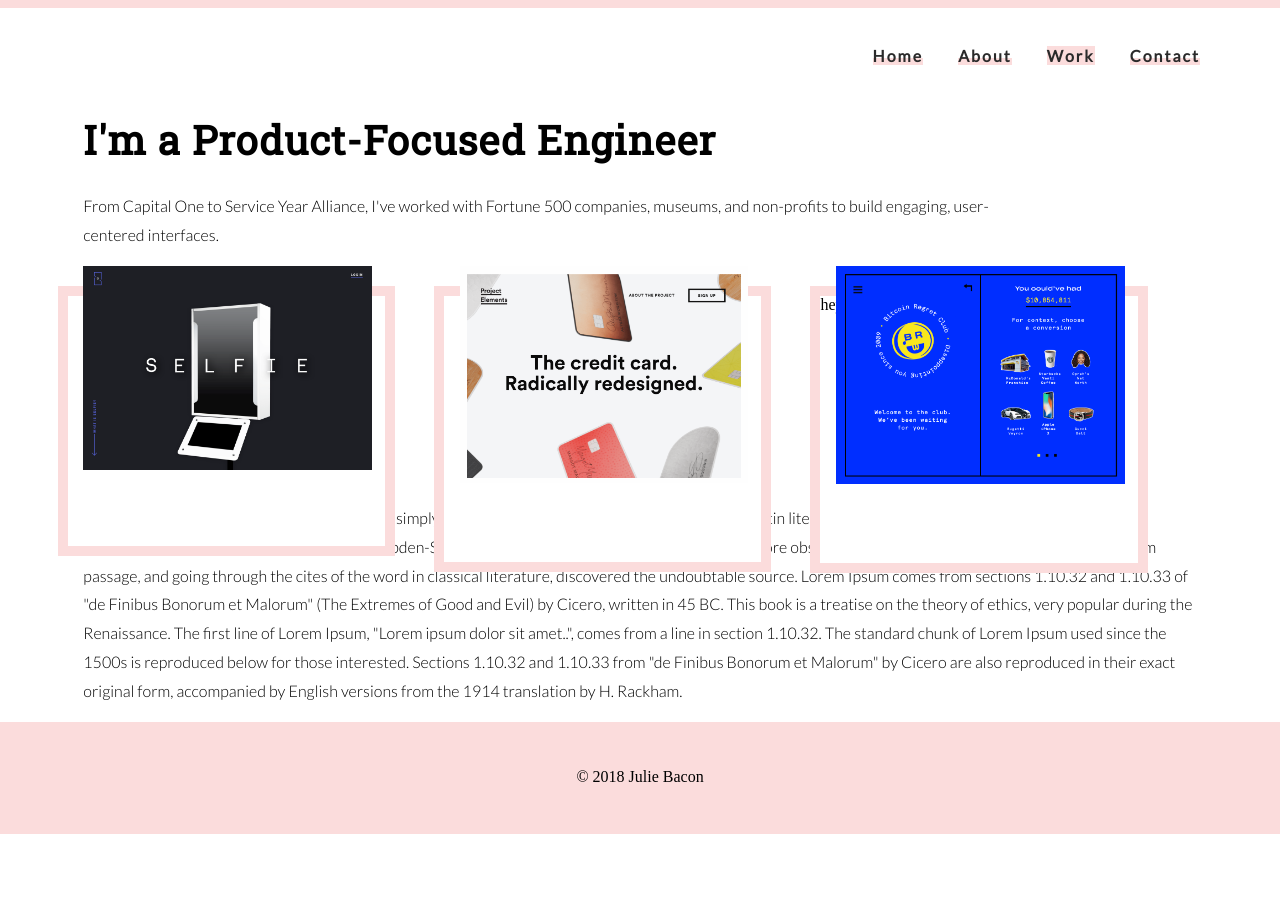
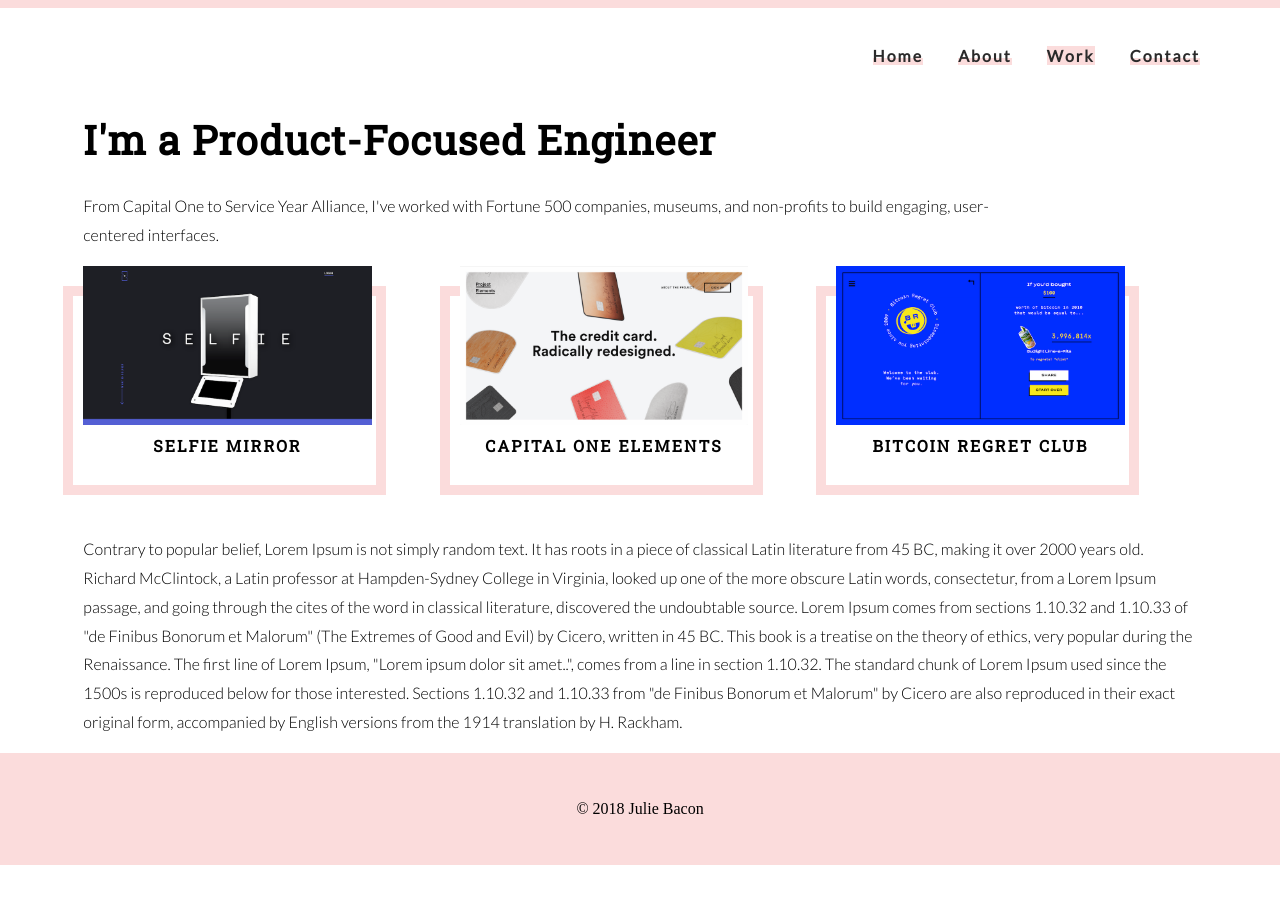
Before and after one commit to j-baconator/j-baconator.github.io, a Jekyll site: the page built from work.html, in a window 1280 px wide. Built offline with Jekyll 4.4.1, drawn with Linux system fonts in a browser that asks for light colours; nearby versions of some CDN libraries.

Commit message:
looks better now

```diff
--- a/assets/_sass/_work.scss
+++ b/assets/_sass/_work.scss
@@ -2,6 +2,7 @@
     position: relative;
     z-index: 1;
     width: 80%;
+    margin-bottom: 4rem;
 }
 
 .work__image {
@@ -13,13 +14,28 @@
 .work__frame {
     position: absolute;
     top: 20px;
-    width: 110%;
-    right: -8%;
-    height: 120%;
+    width: 105%;
+    right: -5%;
+    height: 100%;
     background-color: $white;
     // background-image: linear-gradient(-90deg, $white 0%, $pink 100%);
     border: 10px solid $pink;
     z-index: -1;
     transition: all 250ms ease-in-out;
     transition-property: top, right;
+    display: flex;
+    flex-direction: column;
 }
+
+.work__title {
+    text-align: center;
+    margin: 0 auto;
+    font-family: $roboto;
+    color: $black;
+    text-decoration: none;
+    letter-spacing: 2px;
+    font-weight: 900;
+    text-transform: uppercase;
+    font-size: 1rem;
+    margin: 0.5rem 0;
+}
--- a/work.html
+++ b/work.html
@@ -10,22 +10,25 @@
 </div>
 
 <div class="row">
-    <div class="col-sm-12 col-md-4 center-sm">
+    <div class="col-sm-12 col-md-6 col-lg-4 center-sm">
         <div class="work__wrapper">
-            <img src="assets/img/work/selfie.png" class="work__image">
+            <img src="assets/img/work/selfie-mirror.png" class="work__image">
+            <h2 class="work__title">Selfie Mirror</h2>
             <div class="work__frame"></div>
         </div>
     </div>
-    <div class="col-sm-12 col-md-4">
+    <div class="col-sm-12 col-md-6 col-lg-4">
         <div class="work__wrapper">
             <img src="assets/img/work/capital-one.png" class="work__image">
+            <h2 class="work__title">Capital One Elements</h2>
             <div class="work__frame"></div>
         </div>
     </div>
-    <div class="col-sm-12 col-md-4">
+    <div class="col-sm-12 col-md-6 col-lg-4">
         <div class="work__wrapper">
             <img src="assets/img/work/bitcoin-regret.png" class="work__image">
-            <div class="work__frame">hey</div>
+            <h2 class="work__title">Bitcoin Regret Club</h2>
+            <div class="work__frame"></div>
         </div>
     </div>
 </div>
```
Also changed, not shown: assets/img/work/bitcoin-regret.png, assets/img/work/capital-one.png, assets/img/work/selfie-mirror.png (added), assets/img/work/selfie.png (deleted), assets/img/work/service-year.png (added).
